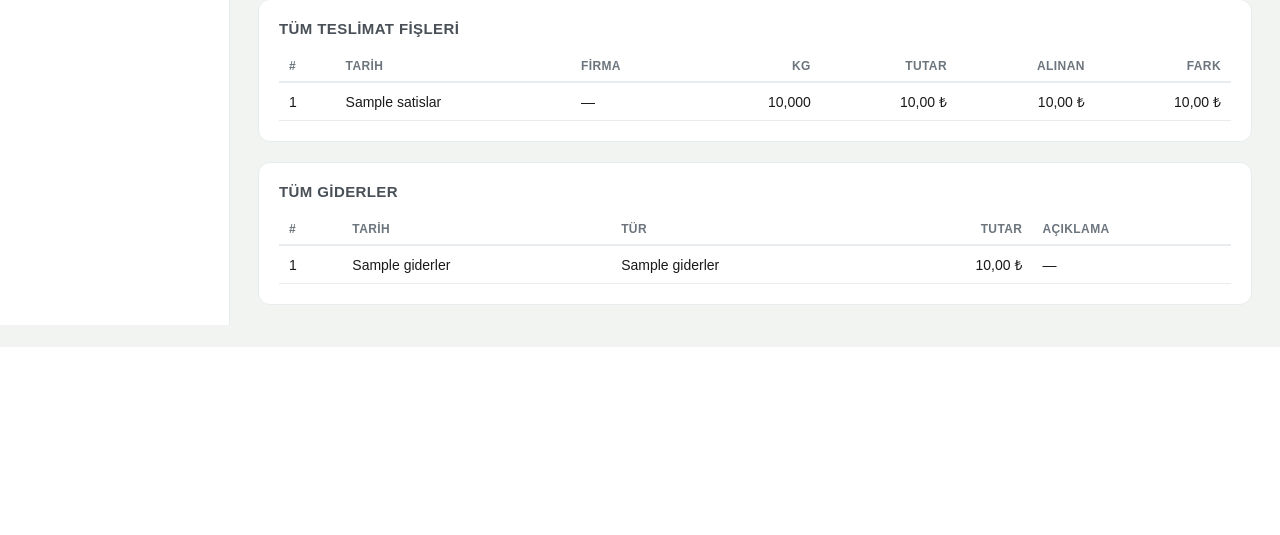
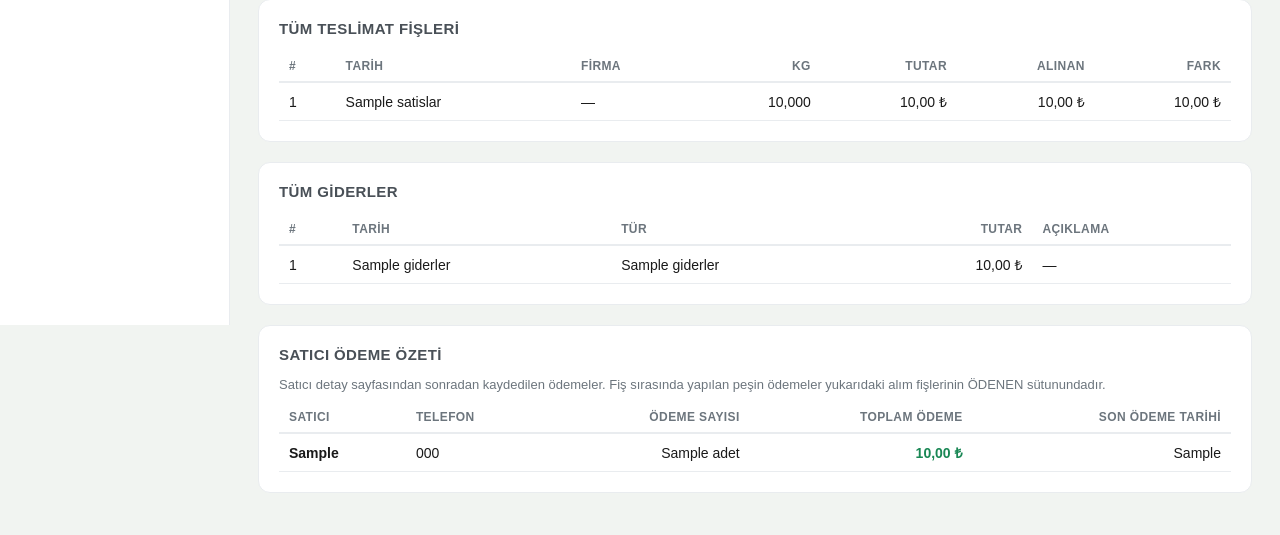
Before and after one commit to profesyonelofis-oss/final100, a Flask app: template templates/raporlar.html in a window 1280 px wide. Shown: the part 475-1010 px from the top of the page. Before the commit the page ends 822 px from the top, so only its background shows below. Run offline with Flask 3, Linux system fonts and the light colour scheme; the template is opened without the code that fills it: most values are stand-ins (such as "Sample title", 1, 10 or a date in 2020).

Commit message:
Raporlara satici odeme ozeti eklendi: ozet tablosunda satici bazinda odeme sayisi, toplami ve son odeme tarihi

```diff
--- a/app.py
+++ b/app.py
@@ -585,8 +585,9 @@ def raporlar():
     satislar = webdb.get_all_satis_fisleri()
     giderler = webdb.get_all_giderler()
     stats = webdb.get_summary_stats()
+    odeme_ozeti = webdb.get_satici_odeme_ozeti()
     return render_template("raporlar.html", fisler=fisler, satislar=satislar,
-                           giderler=giderler, s=stats)
+                           giderler=giderler, s=stats, odeme_ozeti=odeme_ozeti)
 
 
 # ---------------------------------------------------------------------------
--- a/templates/raporlar.html
+++ b/templates/raporlar.html
@@ -86,4 +86,31 @@
     </tbody>
   </table>
 </div>
+
+<div class="panel">
+  <h2>SATICI ÖDEME ÖZETİ</h2>
+  <p style="color:var(--metin2); font-size:13px; margin-bottom:10px;">
+    Satıcı detay sayfasından sonradan kaydedilen ödemeler. Fiş sırasında
+    yapılan peşin ödemeler yukarıdaki alım fişlerinin ÖDENEN sütunundadır.
+  </p>
+  {% if odeme_ozeti %}
+  <table>
+    <thead><tr><th>SATICI</th><th>TELEFON</th><th class="sağ">ÖDEME SAYISI</th>
+      <th class="sağ">TOPLAM ÖDEME</th><th class="sağ">SON ÖDEME TARİHİ</th></tr></thead>
+    <tbody>
+      {% for o in odeme_ozeti %}
+      <tr>
+        <td><strong>{{ o.ad }}</strong></td>
+        <td>{{ o.tel or '—' }}</td>
+        <td class="sağ">{{ o.adet }}</td>
+        <td class="sağ yesil-metin">{{ fmt_tr(o.toplam) }} ₺</td>
+        <td class="sağ">{{ o.son_tarih }}</td>
+      </tr>
+      {% endfor %}
+    </tbody>
+  </table>
+  {% else %}
+  <p style="color:var(--metin2);">Henüz sonradan kaydedilen satıcı ödemesi yok.</p>
+  {% endif %}
+</div>
 {% endblock %}
--- a/webdb.py
+++ b/webdb.py
@@ -996,6 +996,32 @@ def get_odemeler_by_uretici(ad):
     return rows
 
 
+def get_satici_odeme_ozeti():
+    """Rapor sayfasi icin satici odeme ozeti.
+
+    Her satıcı icin sonradan yapilan odemelerin (odemeler tablosu) toplamini,
+    sayisini ve son odeme tarihini dondurur. Fis uzerindeki pesin odemeler
+    (odenen_para) ayri olarak alim fisleri tablolarinda gorunur.
+    """
+    conn = get_connection()
+    rows = conn.execute("""
+        SELECT o.uretici_ad, a.uretici_tel,
+               COALESCE(SUM(o.tutar), 0),
+               COUNT(o.id),
+               MAX(o.tarih)
+        FROM odemeler o
+        LEFT JOIN alim_fisi a ON a.uretici_ad = o.uretici_ad
+        GROUP BY o.uretici_ad
+        ORDER BY o.uretici_ad COLLATE NOCASE
+    """).fetchall()
+    conn.close()
+    return [
+        {"ad": r[0], "tel": r[1] or "", "toplam": r[2] or 0.0,
+         "adet": r[3] or 0, "son_tarih": r[4] or ""}
+        for r in rows
+    ]
+
+
 # ---------------------------------------------------------------------------
 # Giderler
 # ---------------------------------------------------------------------------
```
